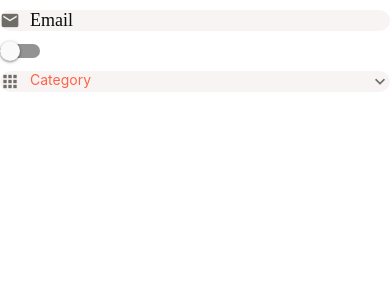
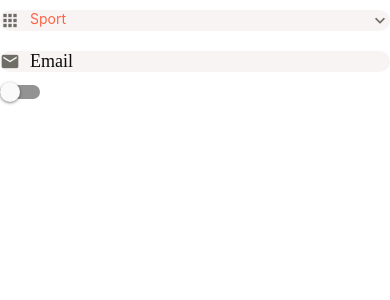
Before and after one commit to rameshwarsingh11/market-place, a React Native app: screen / in a window 390 px wide. Shown: the top 300 px of the page. Built offline with nearby package versions, Linux system fonts and the light colour scheme.

Commit message:
Enhanced the custom picker

```diff
--- a/App.js
+++ b/App.js
@@ -26,6 +26,7 @@ import AppPicker from "./app/components/AppPicker";
 export default function App() {
   const [firstName, setFirstName] = useState("");
   const [isNew, setIsNew] = useState(false);
+
   const categories = [
     {
       label: "Sport",
@@ -40,19 +41,22 @@ export default function App() {
       value: 3,
     },
   ];
+  const [category, setCategory] = useState(categories[0]);
 
   return (
-    <Screen>
+    <Screen children={undefined} style={undefined}>
+      <AppPicker
+        placeholder="Category"
+        selectedItem={category}
+        onSelectItem={(item) => setCategory(item)}
+        items={categories}
+        icon="apps"
+      ></AppPicker>
       <AppTextInput placeholder="Email" icon="email" />
       <Switch
         value={isNew}
         onValueChange={(newValue) => setIsNew(newValue)}
       ></Switch>
-      <AppPicker
-        items={categories}
-        icon="apps"
-        placeholder="Category"
-      ></AppPicker>
     </Screen>
   );
 }
--- a/app/components/AppPicker.js
+++ b/app/components/AppPicker.js
@@ -15,8 +15,9 @@ import AppText from "./AppText";
 import Screen from "./Screen";
 import PickerItem from "../components/PickerItem";
 
-function AppPicker({ icon, placeholder, items }) {
+function AppPicker({ icon, placeholder, items, onSelectItem, selectedItem }) {
   const [modalVisible, setModalVisible] = useState(false);
+
   return (
     <React.Fragment>
       <TouchableWithoutFeedback onPress={() => setModalVisible(true)}>
@@ -29,7 +30,9 @@ function AppPicker({ icon, placeholder, items }) {
               style={styles.icon}
             />
           )}
-          <AppText style={styles.text}>{placeholder}</AppText>
+          <AppText style={styles.text}>
+            {selectedItem ? selectedItem.label : placeholder}
+          </AppText>
           <MaterialCommunityIcons
             name="chevron-down"
             size={20}
@@ -46,7 +49,10 @@ function AppPicker({ icon, placeholder, items }) {
             renderItem={({ item }) => (
               <PickerItem
                 label={item.label}
-                onPress={() => console.log("item pressed::", item)}
+                onPress={() => {
+                  setModalVisible(false);
+                  onSelectItem(item);
+                }}
               />
             )}
           ></FlatList>
```
